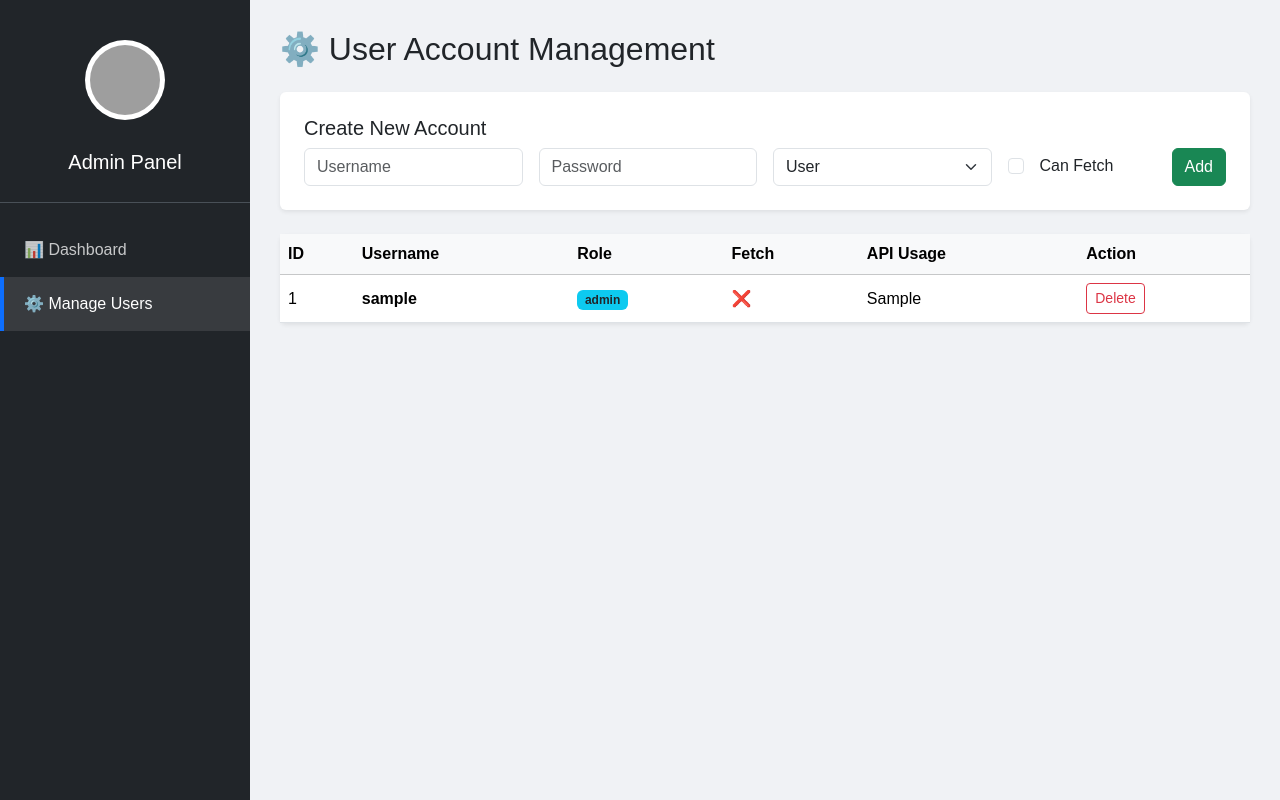
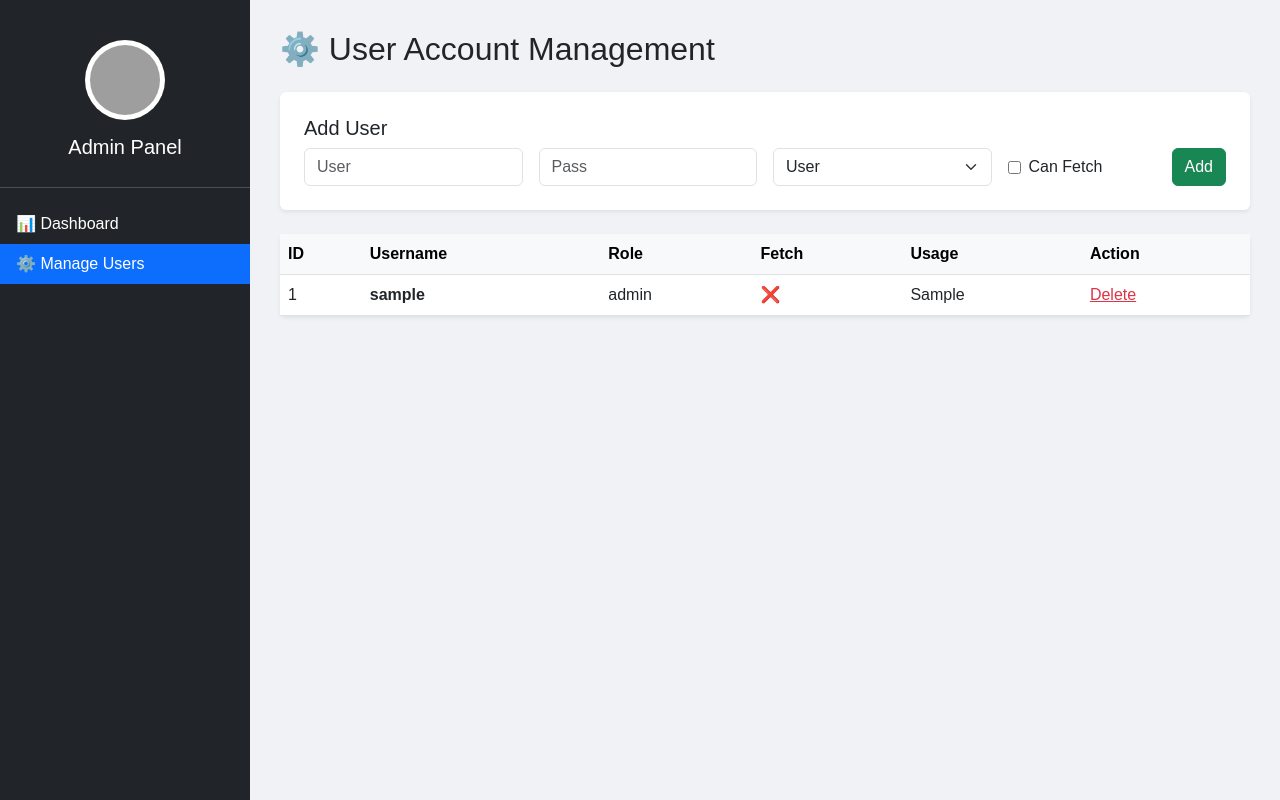
Before and after one commit to elishakip1/Vproxy-console, a Flask app: template templates/admin_users_manage.html in a window 1280 px wide. Run offline with Flask 3, Linux system fonts and the light colour scheme; the template is opened without the code that fills it: most values are stand-ins (such as "Sample title", 1, 10 or a date in 2020); grey boxes are pictures that could not be loaded.

Commit message:
Update admin_users_manage.html

```diff
--- a/templates/admin_users_manage.html
+++ b/templates/admin_users_manage.html
@@ -1,17 +1,14 @@
 <!DOCTYPE html>
 <html lang="en">
 <head>
-    <meta charset="UTF-8"><title>Manage Users - Admin</title>
-    <link href="https://cdn.jsdelivr.net/npm/bootstrap@5.3.3/dist/css/bootstrap.min.css" rel="stylesheet">
+    <meta charset="UTF-8"><title>Manage Users</title>
+    <link href="https://cdn.jsdelivr.net/npm/bootstrap@5.3.0/dist/css/bootstrap.min.css" rel="stylesheet">
     <style>
         body { background-color: #f0f2f5; font-family: sans-serif; }
-        .sidebar { min-height: 100vh; width: 250px; background: #212529; color: #fff; position: fixed; top: 0; left: 0; z-index: 1000; padding-top: 20px; }
+        .sidebar { min-height: 100vh; width: 250px; background: #212529; color: #fff; position: fixed; top: 0; left: 0; padding-top: 20px; }
         .sidebar-header { padding: 20px; text-align: center; border-bottom: 1px solid #495057; }
-        .logo-link { display: inline-block; text-decoration: none; margin-bottom: 15px; background-color: white; border-radius: 50%; padding: 5px; }
-        .logo-link img { height: 70px; width: 70px; border-radius: 50%; object-fit: cover; display: block; }
-        .sidebar-nav { list-style: none; padding: 0; margin-top: 20px; }
-        .nav-link { display: block; padding: 15px 20px; color: rgba(255,255,255,.75); text-decoration: none; border-left: 4px solid transparent; }
-        .nav-link.active { color: #fff; background: rgba(255,255,255,.1); border-left-color: #0d6efd; }
+        .logo-link { display: inline-block; background-color: white; border-radius: 50%; padding: 5px; }
+        .logo-link img { height: 70px; width: 70px; border-radius: 50%; display: block; }
         .content-wrapper { margin-left: 250px; padding: 30px; }
     </style>
 </head>
@@ -21,28 +18,30 @@
         <a href="{{ url_for('index') }}" class="logo-link"><img src="https://i.ibb.co/pjSD084t/proxychecker-logo-clear.png" alt="Logo"></a>
         <h5 class="text-white mt-2">Admin Panel</h5>
     </div>
-    <ul class="sidebar-nav">
-        <li><a href="/admin" class="nav-link">📊 Dashboard</a></li>
-        <li><a href="/admin/users/manage" class="nav-link active">⚙️ Manage Users</a></li>
+    <ul class="nav flex-column mt-3">
+        <li class="nav-item"><a href="/admin" class="nav-link text-white">📊 Dashboard</a></li>
+        <li class="nav-item"><a href="/admin/users/manage" class="nav-link text-white active bg-primary">⚙️ Manage Users</a></li>
     </ul>
 </nav>
+
 <div class="content-wrapper">
     <h2>⚙️ User Account Management</h2>
-    <div class="card p-4 shadow-sm border-0 mb-4 mt-4">
-        <h5>Create New Account</h5>
+    <div class="card p-4 border-0 shadow-sm mt-4">
+        <h5>Add User</h5>
         <form action="/admin/users/add" method="POST" class="row g-3">
-            <div class="col-md-3"><input name="username" class="form-control" placeholder="Username" required></div>
-            <div class="col-md-3"><input name="password" class="form-control" placeholder="Password" required></div>
+            <div class="col-md-3"><input name="username" class="form-control" placeholder="User" required></div>
+            <div class="col-md-3"><input name="password" class="form-control" placeholder="Pass" required></div>
             <div class="col-md-3"><select name="role" class="form-select"><option value="user">User</option><option value="guest">Guest</option><option value="admin">Admin</option></select></div>
-            <div class="col-md-3 d-flex align-items-center"><div class="form-check"><input class="form-check-input" type="checkbox" name="can_fetch" id="cf"><label class="form-check-label ms-2" for="cf">Can Fetch</label></div><button class="btn btn-success ms-auto">Add</button></div>
+            <div class="col-md-3 d-flex align-items-center"><input type="checkbox" name="can_fetch" id="cf"><label class="ms-2" for="cf">Can Fetch</label><button class="btn btn-success ms-auto">Add</button></div>
         </form>
     </div>
-    <div class="card shadow-sm border-0">
-        <table class="table table-hover align-middle mb-0">
-            <thead class="table-light"><tr><th>ID</th><th>Username</th><th>Role</th><th>Fetch</th><th>API Usage</th><th>Action</th></tr></thead>
+
+    <div class="card mt-4 border-0 shadow-sm">
+        <table class="table table-hover mb-0">
+            <thead class="table-light"><tr><th>ID</th><th>Username</th><th>Role</th><th>Fetch</th><th>Usage</th><th>Action</th></tr></thead>
             <tbody>
                 {% for u in users %}
-                <tr><td>{{ u.id }}</td><td><strong>{{ u.username }}</strong></td><td><span class="badge bg-info text-dark">{{ u.role }}</span></td><td>{{ '✅' if u.can_fetch else '❌' }}</td><td>{{ u.daily_api_usage }}</td><td><a href="/admin/users/delete/{{ u.id }}" class="btn btn-sm btn-outline-danger" onclick="return confirm('Delete user?')">Delete</a></td></tr>
+                <tr><td>{{ u.id }}</td><td><strong>{{ u.username }}</strong></td><td>{{ u.role }}</td><td>{{ '✅' if u.can_fetch else '❌' }}</td><td>{{ u.daily_api_usage }}</td><td><a href="/admin/users/delete/{{ u.id }}" class="text-danger" onclick="return confirm('Delete user?')">Delete</a></td></tr>
                 {% endfor %}
             </tbody>
         </table>
```
